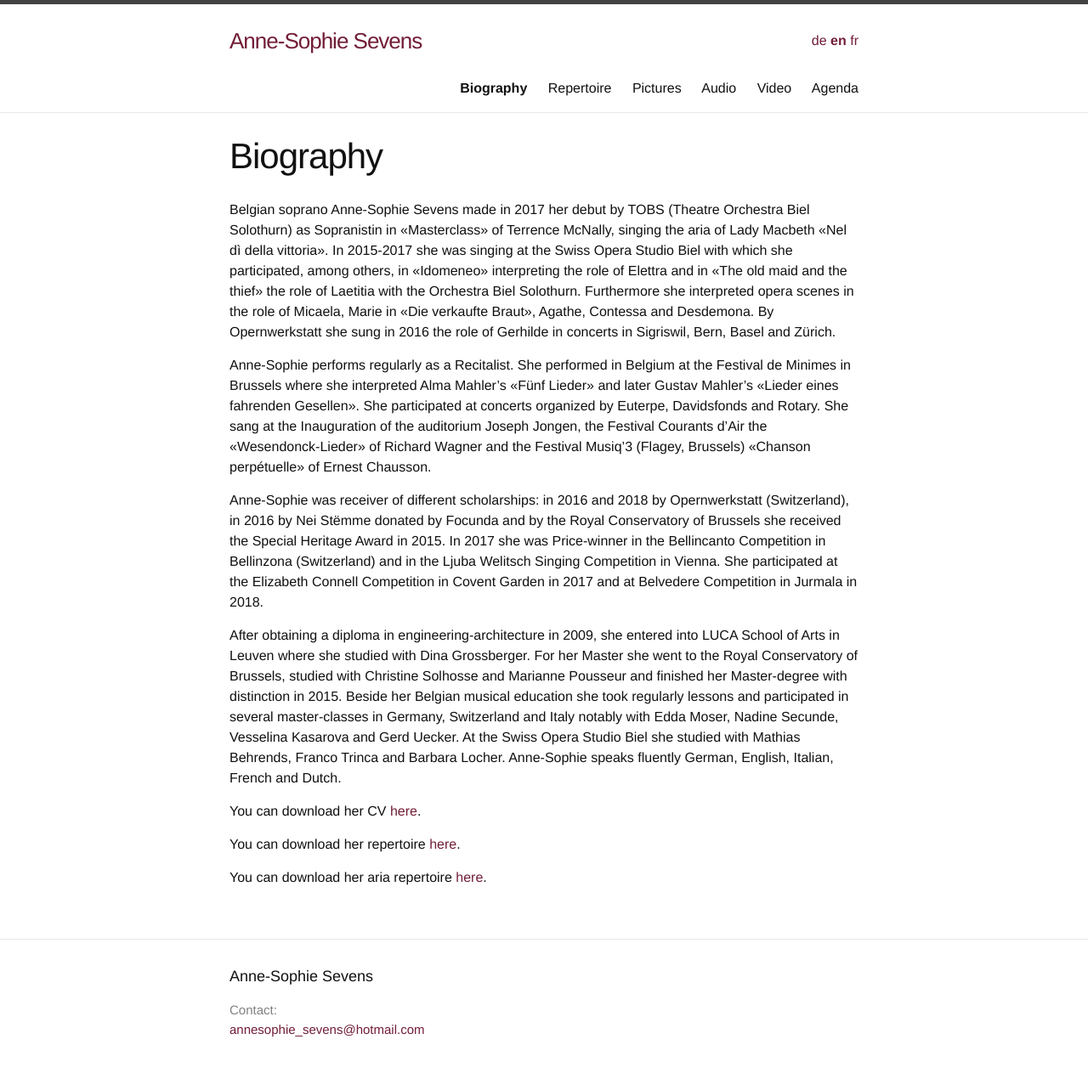
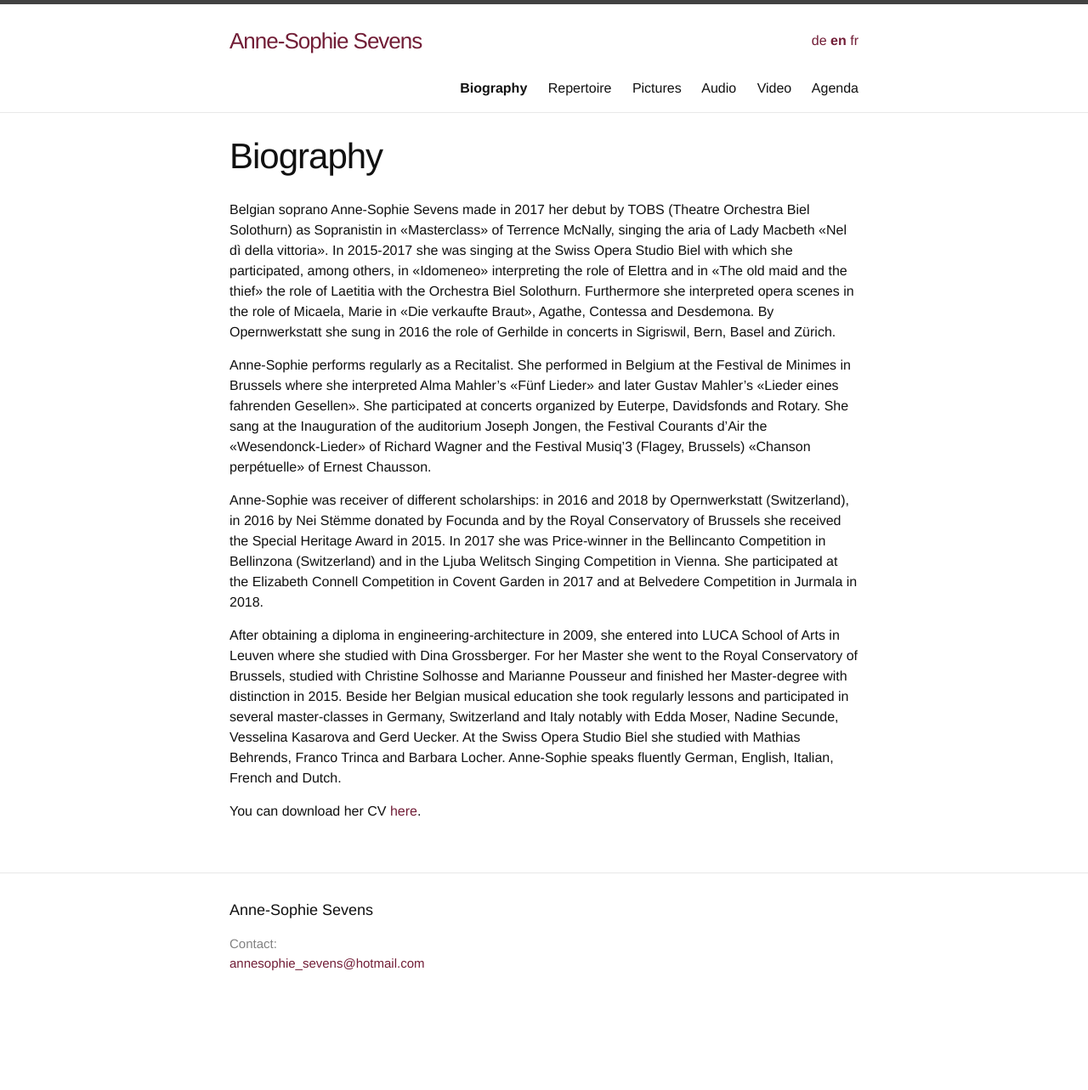
Before and after one commit to annesophie-sevens/annesophie-sevens.github.io, a Jekyll site: the page built from biography-en.md, in a window 1280 px wide. Shown: the whole page at 85% size. Built offline with Jekyll 4.4.1, drawn with Linux system fonts in a browser that asks for light colours; after the commit the page ends 1205 px from its top, so only the background shows below that.

Commit message:
Update biography-en.md

```diff
--- a/biography-en.md
+++ b/biography-en.md
@@ -19,7 +19,3 @@ After obtaining a diploma in engineering-architecture in 2009, she entered into
 
 
 You can download her CV [here]({{ site.baseurl }}/assets/CV.pdf).
-
-You can download her repertoire [here]({{ site.baseurl }}/assets/REP.pdf).
-
-You can download her aria repertoire [here]({{ site.baseurl }}/assets/ARIAS.pdf).
```
